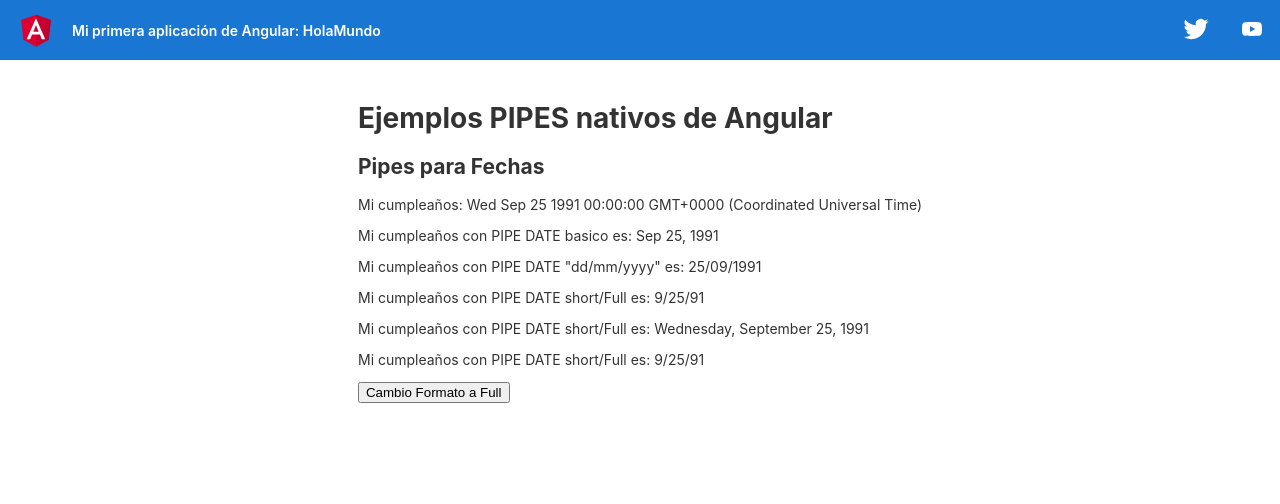
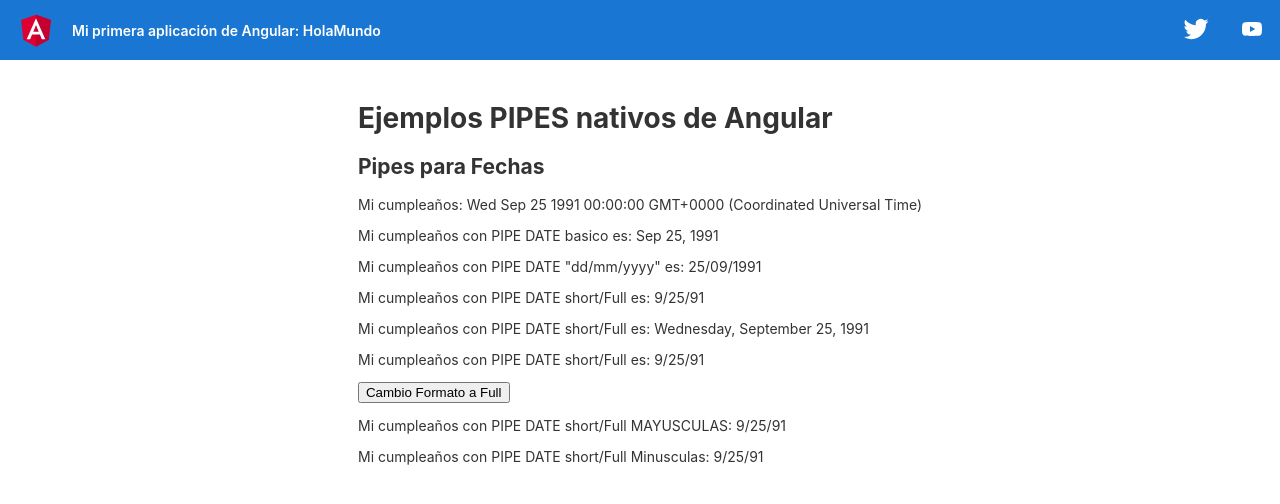
Before and after one commit to ericaarenas/ob-angular, an Angular app in the folder HolaMundo/: page / in a window 1280 px wide. Shown: the top 504 px of the page. Built offline with nearby package versions, Linux system fonts and the light colour scheme.

Commit message:
upper and lower cases pipes

```diff
--- a/HolaMundo/src/app/components/ejemplo-pipes/ejemplo-pipes.component.html
+++ b/HolaMundo/src/app/components/ejemplo-pipes/ejemplo-pipes.component.html
@@ -9,3 +9,6 @@
 <p>Mi cumpleaños con PIPE DATE short/Full es: {{ dob | date: "fullDate" }}</p>
 <p>Mi cumpleaños con PIPE DATE short/Full es: {{ dob | date: dateFormat }}</p>
 <button (click)="cambioFormato()">Cambio Formato a {{ cambio? 'Full': 'Short' }}</button>
+
+<p>Mi cumpleaños con PIPE DATE short/Full MAYUSCULAS: {{ dob | date: dateFormat | uppercase }}</p>
+<p>Mi cumpleaños con PIPE DATE short/Full Minusculas: {{ dob | date: dateFormat | lowercase }}</p>
```
